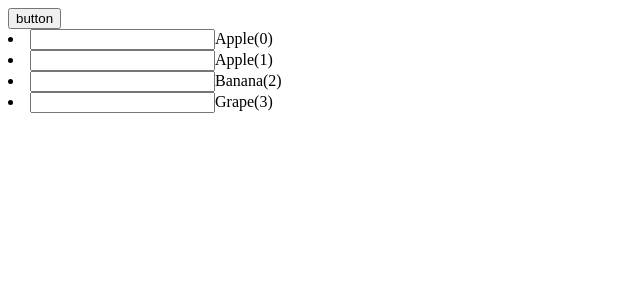
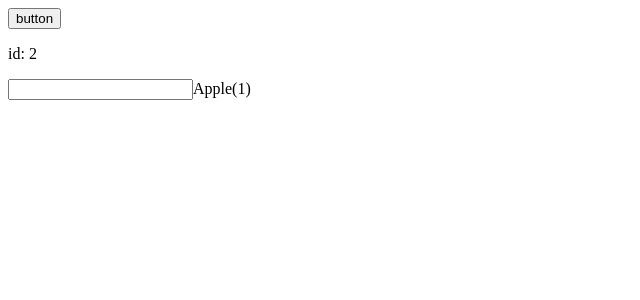
Before and after one commit to kadokichi/vue-lesson, a Vue app in the folder vue-lesson/: page / in a window 1280 px wide. Shown: the top 300 px of the page, without its empty margins (0-640 px from the left). Built offline with nearby package versions, Linux system fonts and the light colour scheme.

Commit message:
v-for&v-if

```diff
--- a/vue-lesson/src/App.vue
+++ b/vue-lesson/src/App.vue
@@ -4,13 +4,18 @@
     {id: 1, name: 'Apple'},
     {id: 2, name: 'Apple'},
     {id: 3, name: 'Banana'},
-    {id: 1, name: 'Grape'}
+    {id: 4, name: 'Grape'}
     ])
 </script>
 
 <template>
   <button @click="fruits.shift()">button</button>
-  <li v-for="({id, name}, index) in fruits" :key="id"><input type="text">{{ name }}({{ index }})</li>
+  <template v-for="({id, name}, index) in fruits" :key="id">
+    <template v-if="id === 2">
+      <p>id: {{ id }}</p>
+      <p><input type="text">{{ name }}({{ index }})</p>
+    </template>
+  </template>
 </template>
 
 <style>
```
